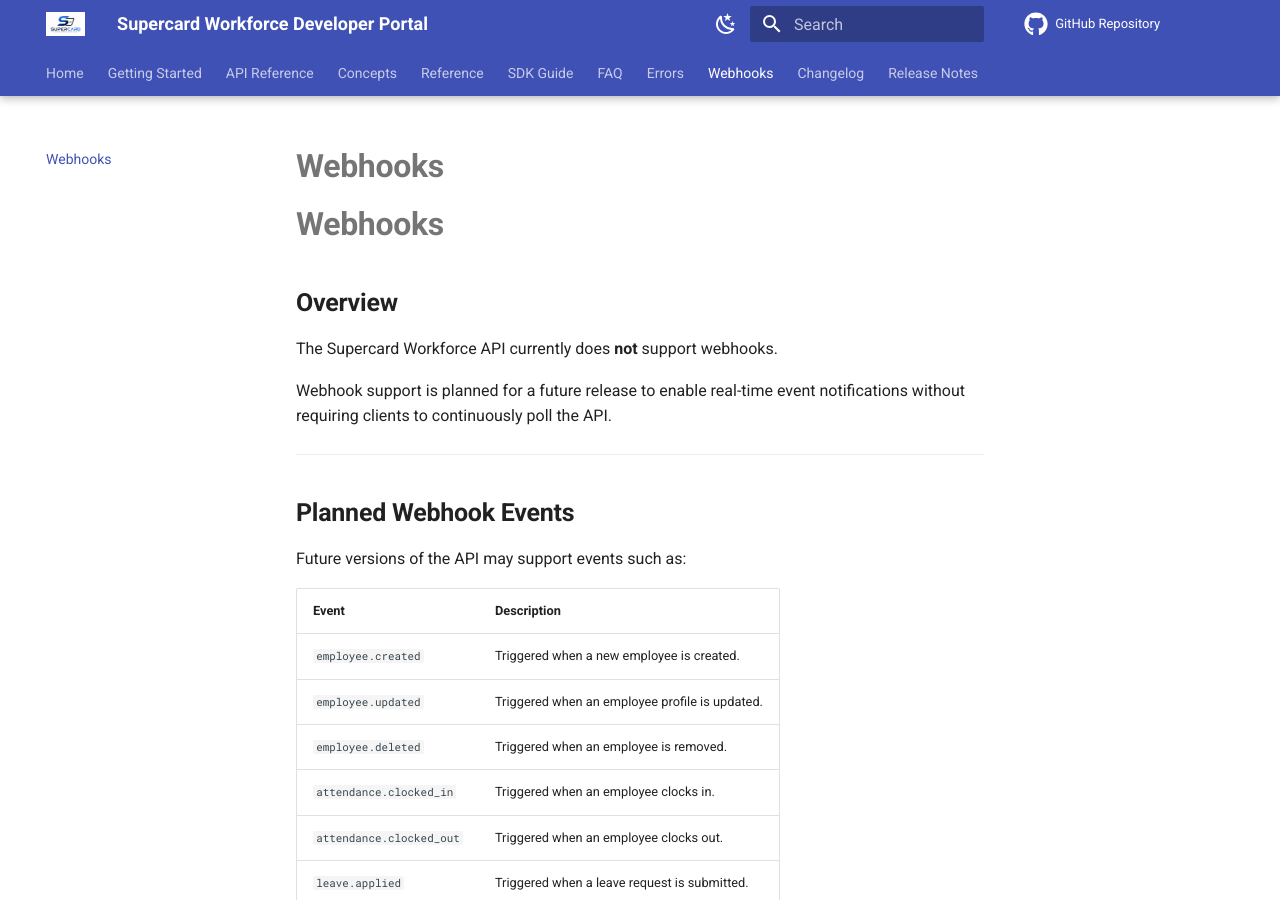
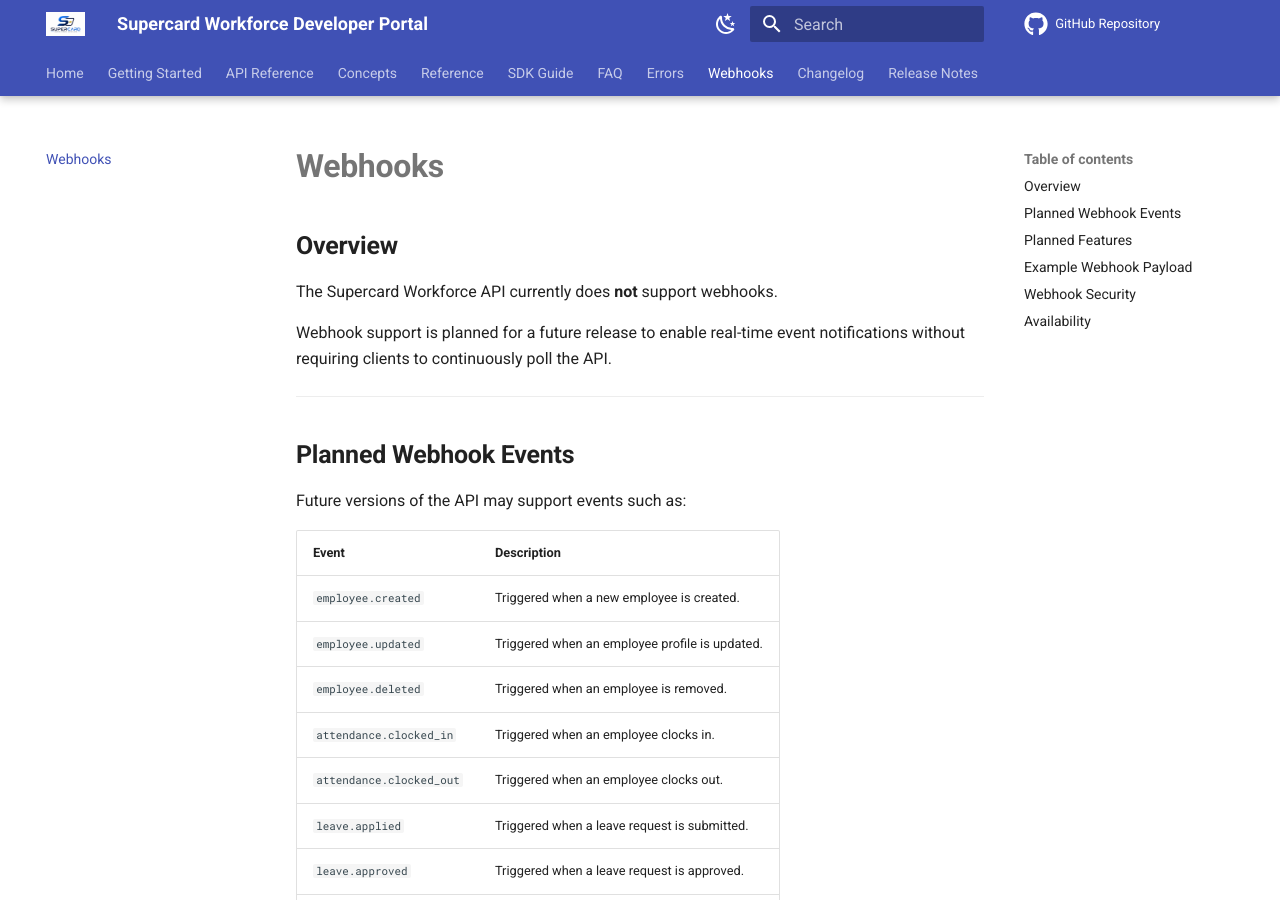
Before and after one commit to aloksharma22/supercard-workforce-developer-portal, an MkDocs documentation site: the page built from docs/webhooks.md, in a window 1280 px wide and 900 px high. Built offline with MkDocs 1.6.1 and Material for MkDocs 9.7.7, drawn with Linux system fonts in a browser that asks for light colours; comment, search, counter and statistics services are not loaded; the version menu is left out.

Commit message:
Remove duplicate content

```diff
--- a/docs/webhooks.md
+++ b/docs/webhooks.md
@@ -1,5 +1,3 @@
-# Webhooks
-
 # Webhooks
 
 ## Overview
```
